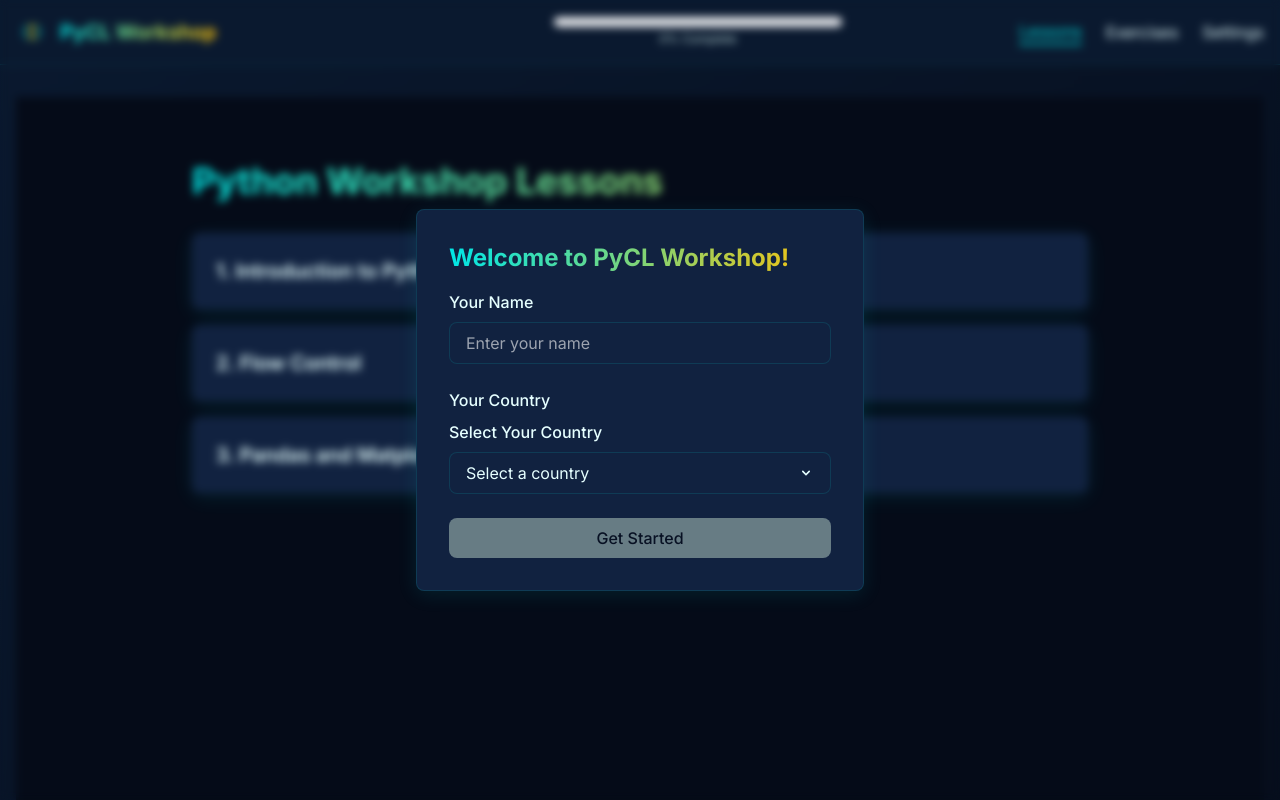
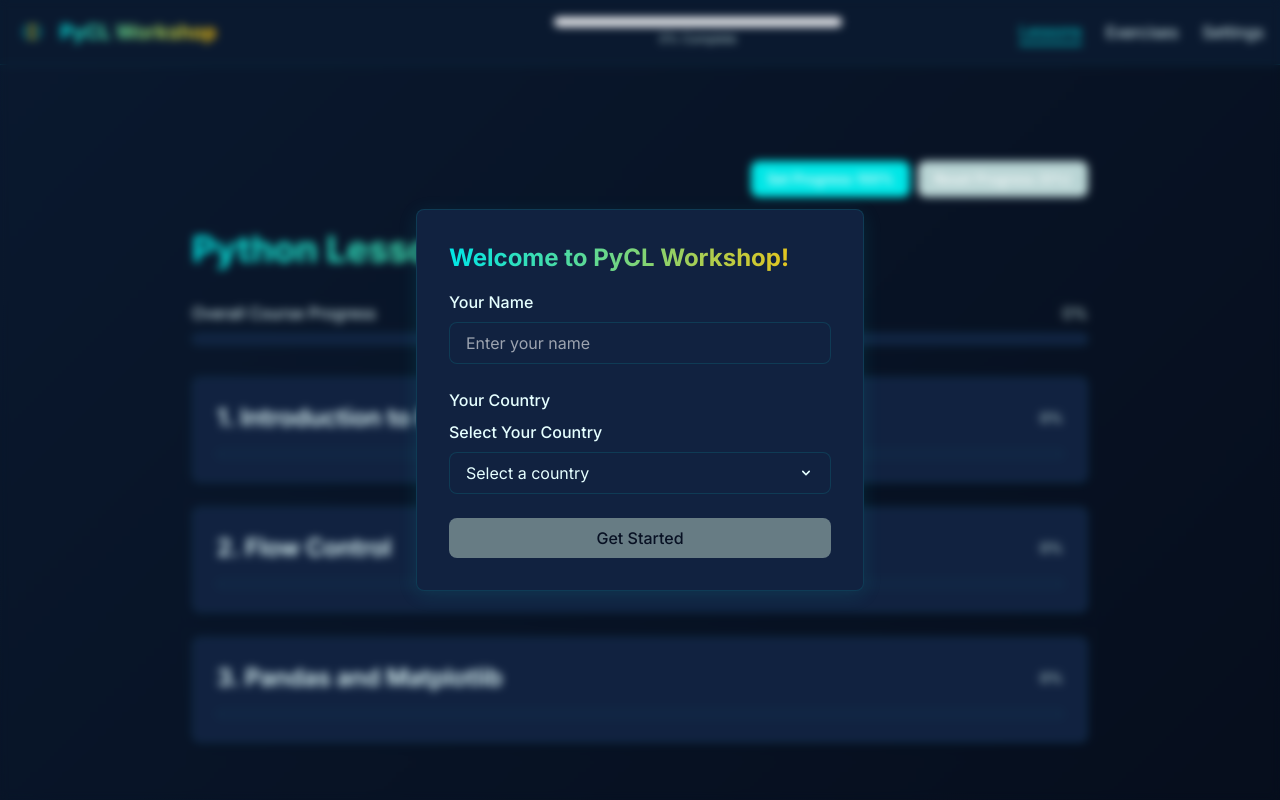
Before and after one commit to linguist89/compling_python_workshop_2025, a Next.js app: page /lessons in a window 1280 px wide. Shown: the top 800 px of the page. Built offline with nearby package versions, Linux system fonts and the light colour scheme.

Commit message:
Added a nice congratulatory message when the user completes all the lessons

```diff
--- a/package.json
+++ b/package.json
@@ -11,6 +11,7 @@
   "dependencies": {
     "@next-languages/flags": "^0.4.2",
     "@tailwindcss/typography": "^0.5.16",
+    "canvas-confetti": "^1.9.3",
     "country-flag-icons": "^1.5.14",
     "framer-motion": "^12.0.6",
     "gray-matter": "^4.0.3",
--- a/src/app/(pages)/lessons/[id]/LessonContent.js
+++ b/src/app/(pages)/lessons/[id]/LessonContent.js
@@ -52,21 +52,50 @@ const Section = ({ children, onComplete, isCompleted }) => (
 export default function LessonContent({ content, lessonId }) {
   const [userName, setUserName] = useState('')
   const [showPopup, setShowPopup] = useState(false)
+  const [showCompletionPopup, setShowCompletionPopup] = useState(false)
   const [completedSections, setCompletedSections] = useState({})
+  const [processedContent, setProcessedContent] = useState({ introduction: '', subsections: [] })
   const router = useRouter()
   const currentLessonId = parseInt(lessonId)
   const maxLessonId = Object.keys(lessonTitles).length
   const hasNextLesson = currentLessonId < maxLessonId
-  const { markSectionComplete, setTotalSections, getProgress, getLessonProgress } = useProgress()
+  const { markSectionComplete, setTotalSections, getProgress, getLessonProgress, registerCompletionCallback, setProgress, resetProgress } = useProgress()
   const progress = getProgress()
   const lessonProgress = getLessonProgress(lessonId)
 
+  // Process content on mount or when content changes
+  useEffect(() => {
+    // First, find the main heading and introduction
+    const [mainSection, ...restContent] = content.split('\n# ');
+    const mainContent = restContent[0] || mainSection; // If no # found, use entire content
+
+    // Then split the rest by ##
+    const sections = mainContent.split('\n## ');
+    const introduction = sections[0];
+    const subsections = sections.slice(1);
+
+    setProcessedContent({ introduction, subsections });
+
+    // Set total sections count (only counting subsections)
+    setTotalSections(lessonId, subsections.length);
+  }, [content, lessonId, setTotalSections]);
+
+  // Handle user name and completion callback
   useEffect(() => {
     const savedName = localStorage.getItem('userName')
     if (savedName) {
       setUserName(savedName)
     }
-  }, [])
+  }, []);
+
+  // Register completion callback
+  useEffect(() => {
+    const handleCompletion = () => {
+      setShowCompletionPopup(true);
+    };
+
+    registerCompletionCallback(handleCompletion);
+  }, [registerCompletionCallback]);
 
   const goToNextLesson = () => {
     if (hasNextLesson) {
@@ -83,47 +112,7 @@ export default function LessonContent({ content, lessonId }) {
     setShowPopup(true)
   }
 
-  // Split content into sections based on ## headings
-  const processContent = (content) => {
-    // First, find the main heading and introduction
-    const [mainSection, ...restContent] = content.split('\n# ');
-    const mainContent = restContent[0] || mainSection; // If no # found, use entire content
-
-    // Then split the rest by ##
-    const sections = mainContent.split('\n## ');
-    const introduction = sections[0];
-    const subsections = sections.slice(1);
-
-    // Set total sections count (only counting subsections)
-    useEffect(() => {
-      setTotalSections(lessonId, subsections.length);
-    }, []);
-
-    return (
-      <>
-        <div className="mb-8">
-          <div className="mb-4">
-            <div className="flex justify-between mb-2">
-              <span style={{ color: 'var(--text-primary)' }}>Lesson Progress</span>
-              <span style={{ color: 'var(--text-secondary)' }}>
-                {lessonProgress}%
-              </span>
-            </div>
-            <ProgressBar percentage={lessonProgress} height="8px" />
-          </div>
-          <div>
-            <div className="flex justify-between mb-2">
-              <span style={{ color: 'var(--text-primary)' }}>Overall Course Progress</span>
-              <span style={{ color: 'var(--text-secondary)' }}>
-                {progress}%
-              </span>
-            </div>
-            <ProgressBar percentage={progress} height="12px" />
-          </div>
-        </div>
-
-        {/* Main introduction section without completion button */}
-        <div className="mb-12">
+  const renderMarkdown = (content) => (
     <ReactMarkdown
       components={{
         code({node, inline, className, children, ...props}) {
@@ -154,53 +143,29 @@ export default function LessonContent({ content, lessonId }) {
         }
       }}
     >
-            {introduction}
+      {content}
     </ReactMarkdown>
-        </div>
+  )
 
-        {/* Subsections with completion buttons */}
-        {subsections.map((section, index) => (
-          <Section
-            key={index}
-            onComplete={() => handleSectionComplete(index)}
-            isCompleted={completedSections[index]}
-          >
-            <ReactMarkdown
-              components={{
-                code({node, inline, className, children, ...props}) {
-                  const match = /language-(\w+)/.exec(className || '')
-                  return !inline && match ? (
-                    <div className="rounded-lg overflow-hidden">
-                      <SyntaxHighlighter
-                        {...props}
-                        children={String(children).replace(/\n$/, '')}
-                        style={atomDark}
-                        language={match[1]}
-                        PreTag="div"
-                      />
-                    </div>
-                  ) : (
-                    <code
-                      {...props}
-                      className={className}
-                      style={{
-                        backgroundColor: 'var(--card-background)',
-                        padding: '0.2em 0.4em',
-                        borderRadius: '0.25em',
-                      }}
-                    >
-                      {children}
-                    </code>
-                  )
-                }
-              }}
-            >
-              {`## ${section}`}
-            </ReactMarkdown>
-          </Section>
-        ))}
-      </>
-    );
+  // Add test functions to control progress
+  const setProgressTo100 = () => {
+    setProgress(prev => {
+      const newProgress = {
+        ...prev,
+        lessons: {
+          1: { completedSections: 10, totalSections: 10 },
+          2: { completedSections: 10, totalSections: 10 },
+          3: { completedSections: 10, totalSections: 10 }
+        },
+        hasReachedCompletion: false // Set to false to trigger completion celebration
+      };
+      localStorage.setItem('progress', JSON.stringify(newProgress));
+      return newProgress;
+    });
+  };
+
+  const setProgressTo0 = () => {
+    resetProgress();
   };
 
   return (
@@ -209,6 +174,11 @@ export default function LessonContent({ content, lessonId }) {
         show={showPopup}
         progress={progress}
         onClose={() => setShowPopup(false)}
+      />
+      <LaptopPopup
+        show={showCompletionPopup}
+        progress={100}
+        onClose={() => setShowCompletionPopup(false)}
       />
       <div className="container mx-auto px-4 py-16">
         <div className="max-w-4xl mx-auto">
@@ -252,7 +222,42 @@ export default function LessonContent({ content, lessonId }) {
               '--tw-prose-td-borders': 'var(--card-border)'
             }}
           >
-            {processContent(content)}
+            <div className="mb-8">
+              <div className="mb-4">
+                <div className="flex justify-between mb-2">
+                  <span style={{ color: 'var(--text-primary)' }}>Lesson Progress</span>
+                  <span style={{ color: 'var(--text-secondary)' }}>
+                    {lessonProgress}%
+                  </span>
+                </div>
+                <ProgressBar percentage={lessonProgress} height="8px" />
+              </div>
+              <div>
+                <div className="flex justify-between mb-2">
+                  <span style={{ color: 'var(--text-primary)' }}>Overall Course Progress</span>
+                  <span style={{ color: 'var(--text-secondary)' }}>
+                    {progress}%
+                  </span>
+                </div>
+                <ProgressBar percentage={progress} height="12px" />
+              </div>
+            </div>
+
+            {/* Main introduction section without completion button */}
+            <div className="mb-12">
+              {renderMarkdown(processedContent.introduction)}
+            </div>
+
+            {/* Subsections with completion buttons */}
+            {processedContent.subsections.map((section, index) => (
+              <Section
+                key={index}
+                onComplete={() => handleSectionComplete(index)}
+                isCompleted={completedSections[index]}
+              >
+                {renderMarkdown(`## ${section}`)}
+              </Section>
+            ))}
           </article>
 
           {/* Navigation */}
--- a/src/app/(pages)/lessons/page.js
+++ b/src/app/(pages)/lessons/page.js
@@ -1,21 +1,92 @@
 'use client'
 
-import Link from 'next/link';
-import { getAllMarkdownFiles } from '@/lib/markdown';
+import { useState, useEffect } from 'react'
+import { useProgress } from '@/app/contexts/ProgressContext'
+import ProgressBar from '@/app/components/ProgressBar'
+import LaptopPopup from '@/app/components/LaptopPopup'
+import Link from 'next/link'
 
 const lessonTitles = {
   '1': 'Introduction to Python',
   '2': 'Flow Control',
   '3': 'Pandas and Matplotlib'
-};
+}
 
-export default function LessonsIndex() {
-  const lessons = getAllMarkdownFiles();
+export default function LessonsPage() {
+  const { getProgress, getLessonProgress, setProgress, resetProgress, registerCompletionCallback } = useProgress()
+  const [showCompletionPopup, setShowCompletionPopup] = useState(false)
+  const progress = getProgress()
+
+  // Register completion callback
+  useEffect(() => {
+    const handleCompletion = () => {
+      setShowCompletionPopup(true);
+    };
+
+    registerCompletionCallback(handleCompletion);
+
+    // Cleanup on unmount
+    return () => registerCompletionCallback(null);
+  }, [registerCompletionCallback]);
+
+  // Test functions to control progress
+  const setProgressTo100 = () => {
+    // First reset to ensure clean state
+    resetProgress();
+
+    // Then set to 100% with a slight delay to ensure state update
+    setTimeout(() => {
+      setProgress({
+        lessons: {
+          1: { completedSections: 10, totalSections: 10 },
+          2: { completedSections: 10, totalSections: 10 },
+          3: { completedSections: 10, totalSections: 10 }
+        },
+        hasReachedCompletion: false // This will trigger the celebration
+      });
+    }, 100);
+  };
+
+  const setProgressTo0 = () => {
+    setShowCompletionPopup(false); // Hide popup if visible
+    resetProgress();
+  };
 
   return (
-    <div className="min-h-screen" style={{ backgroundColor: 'var(--color-dark)' }}>
-      <div className="container mx-auto px-4 py-16">
+    <div className="min-h-screen py-16">
+      {/* Completion Popup */}
+      <LaptopPopup
+        show={showCompletionPopup}
+        progress={100}
+        onClose={() => setShowCompletionPopup(false)}
+      />
+
+      <div className="container mx-auto px-4">
         <div className="max-w-4xl mx-auto">
+          {/* Test Controls */}
+          <div className="mb-8 flex justify-end gap-2">
+            <button
+              onClick={setProgressTo100}
+              className="px-4 py-2 rounded-lg font-medium text-sm transition-all duration-300 hover:opacity-80"
+              style={{
+                backgroundColor: 'var(--text-accent)',
+                color: 'white',
+              }}
+            >
+              Set Progress 100%
+            </button>
+            <button
+              onClick={setProgressTo0}
+              className="px-4 py-2 rounded-lg font-medium text-sm transition-all duration-300 hover:opacity-80"
+              style={{
+                backgroundColor: 'var(--text-secondary)',
+                color: 'white',
+              }}
+            >
+              Reset Progress (0%)
+            </button>
+          </div>
+
           <h1
             className="text-4xl font-bold mb-8"
             style={{
@@ -24,37 +95,52 @@ export default function LessonsIndex() {
               WebkitTextFillColor: 'transparent'
             }}
           >
-            Python Workshop Lessons
+            Python Lessons
           </h1>
-          <div className="space-y-4">
-            {lessons
-              .sort((a, b) => parseInt(a.id) - parseInt(b.id))
-              .map((lesson) => (
+
+          <div className="mb-8">
+            <div className="flex justify-between mb-2">
+              <span style={{ color: 'var(--text-primary)' }}>Overall Course Progress</span>
+              <span style={{ color: 'var(--text-secondary)' }}>{progress}%</span>
+            </div>
+            <ProgressBar percentage={progress} height="12px" />
+          </div>
+
+          <div className="grid gap-6">
+            {Object.entries(lessonTitles).map(([id, title]) => {
+              const lessonProgress = getLessonProgress(id);
+              return (
                 <Link
-                  key={lesson.id}
-                  href={`/lessons/${lesson.id}`}
+                  key={id}
+                  href={`/lessons/${id}`}
                   className="block p-6 rounded-lg transition-all duration-300"
                   style={{
                     backgroundColor: 'var(--card-background)',
-                    borderColor: 'var(--card-border)',
-                    boxShadow: 'var(--card-shadow)',
-                    ':hover': {
-                      boxShadow: 'var(--effect-cardHover)',
-                      transform: 'translateY(-2px)'
-                    }
+                    border: '1px solid var(--card-border)',
+                    boxShadow: '0 4px 6px -1px rgba(0, 0, 0, 0.1), 0 2px 4px -1px rgba(0, 0, 0, 0.06)'
                   }}
                 >
-                  <h2
-                    className="text-xl font-semibold"
-                    style={{ color: 'var(--text-primary)' }}
-                  >
-                    {`${lesson.id}. ${lesson.title}`}
-                  </h2>
+                  <div className="flex justify-between items-center mb-4">
+                    <h2
+                      className="text-2xl font-semibold"
+                      style={{ color: 'var(--text-primary)' }}
+                    >
+                      {`${id}. ${title}`}
+                    </h2>
+                    <span
+                      className="text-sm font-medium"
+                      style={{ color: 'var(--text-secondary)' }}
+                    >
+                      {lessonProgress}%
+                    </span>
+                  </div>
+                  <ProgressBar percentage={lessonProgress} height="8px" />
                 </Link>
-              ))}
+              );
+            })}
           </div>
         </div>
       </div>
     </div>
-  );
+  )
 }
--- a/src/app/contexts/ProgressContext.js
+++ b/src/app/contexts/ProgressContext.js
@@ -1,5 +1,5 @@
 'use client'
-import { createContext, useContext, useState, useEffect } from 'react';
+import { createContext, useContext, useState, useEffect, useCallback, useRef } from 'react';
 
 const ProgressContext = createContext();
 
@@ -11,11 +11,13 @@ const initialProgressState = {
     1: { completedSections: 0, totalSections: 0 },
     2: { completedSections: 0, totalSections: 0 },
     3: { completedSections: 0, totalSections: 0 }
-  }
+  },
+  hasReachedCompletion: false
 };
 
 export function ProgressProvider({ children }) {
   const [progress, setProgress] = useState(initialProgressState);
+  const completionCallbackRef = useRef(null);
 
   useEffect(() => {
     // Load progress from localStorage on mount
@@ -25,7 +27,10 @@ export function ProgressProvider({ children }) {
         const parsed = JSON.parse(savedProgress);
         // Ensure the parsed data has the correct structure
         if (parsed && parsed.lessons) {
-          setProgress(parsed);
+          setProgress(prev => ({
+            ...parsed,
+            hasReachedCompletion: parsed.hasReachedCompletion || false
+          }));
         } else {
           setProgress(initialProgressState);
         }
@@ -36,7 +41,7 @@ export function ProgressProvider({ children }) {
     }
   }, []);
 
-  const markSectionComplete = (lessonId) => {
+  const markSectionComplete = useCallback((lessonId) => {
     if (!lessonId) return;
 
     setProgress(prev => {
@@ -53,12 +58,67 @@ export function ProgressProvider({ children }) {
           }
         }
       };
+
+      // Calculate if this completion brings us to 100%
+      let totalProgress = 0;
+      Object.entries(newProgress.lessons).forEach(([_, lesson]) => {
+        if (lesson && lesson.totalSections > 0) {
+          const lessonCompletion = (lesson.completedSections / lesson.totalSections) * LESSON_WEIGHT;
+          totalProgress += lessonCompletion;
+        }
+      });
+
+      // If we just reached 100% and haven't shown completion before
+      if (totalProgress >= 100 && !prev.hasReachedCompletion) {
+        newProgress.hasReachedCompletion = true;
+        // Schedule the callback to run after the render phase
+        if (completionCallbackRef.current) {
+          Promise.resolve().then(() => {
+            if (completionCallbackRef.current) {
+              completionCallbackRef.current();
+            }
+          });
+        }
+      }
+
       localStorage.setItem('progress', JSON.stringify(newProgress));
       return newProgress;
     });
-  };
+  }, []);
 
-  const setTotalSections = (lessonId, total) => {
+  // Update setProgress to handle completion checks
+  const updateProgress = useCallback((newState) => {
+    setProgress(prev => {
+      const updatedProgress = typeof newState === 'function' ? newState(prev) : newState;
+
+      // Calculate total progress
+      let totalProgress = 0;
+      Object.entries(updatedProgress.lessons).forEach(([_, lesson]) => {
+        if (lesson && lesson.totalSections > 0) {
+          const lessonCompletion = (lesson.completedSections / lesson.totalSections) * LESSON_WEIGHT;
+          totalProgress += lessonCompletion;
+        }
+      });
+
+      // Check for completion
+      if (totalProgress >= 100 && !updatedProgress.hasReachedCompletion) {
+        updatedProgress.hasReachedCompletion = true;
+        // Schedule the callback to run after the render phase
+        if (completionCallbackRef.current) {
+          Promise.resolve().then(() => {
+            if (completionCallbackRef.current) {
+              completionCallbackRef.current();
+            }
+          });
+        }
+      }
+
+      localStorage.setItem('progress', JSON.stringify(updatedProgress));
+      return updatedProgress;
+    });
+  }, []);
+
+  const setTotalSections = useCallback((lessonId, total) => {
     if (!lessonId) return;
 
     setProgress(prev => {
@@ -75,9 +135,9 @@ export function ProgressProvider({ children }) {
       localStorage.setItem('progress', JSON.stringify(newProgress));
       return newProgress;
     });
-  };
+  }, []);
 
-  const getProgress = () => {
+  const getProgress = useCallback(() => {
     // Calculate overall percentage based on all lessons contributing equally
     if (!progress?.lessons) return 0;
 
@@ -93,27 +153,39 @@ export function ProgressProvider({ children }) {
     });
 
     return Math.floor(totalProgress);
-  };
+  }, [progress]);
 
-  const getLessonProgress = (lessonId) => {
+  const getLessonProgress = useCallback((lessonId) => {
     const lesson = progress?.lessons?.[lessonId];
     if (!lesson || lesson.totalSections === 0) return 0;
     return Math.floor((lesson.completedSections / lesson.totalSections) * 100);
-  };
+  }, [progress]);
 
-  const resetProgress = () => {
-    setProgress(initialProgressState);
+  const resetProgress = useCallback(() => {
+    setProgress({
+      ...initialProgressState,
+      hasReachedCompletion: false
+    });
     localStorage.removeItem('progress');
+  }, []);
+
+  const registerCompletionCallback = useCallback((callback) => {
+    completionCallbackRef.current = callback;
+  }, []);
+
+  const contextValue = {
+    progress,
+    setProgress: updateProgress,
+    markSectionComplete,
+    setTotalSections,
+    getProgress,
+    getLessonProgress,
+    resetProgress,
+    registerCompletionCallback,
   };
 
   return (
-    <ProgressContext.Provider value={{
-      markSectionComplete,
-      setTotalSections,
-      getProgress,
-      getLessonProgress,
-      resetProgress,
-    }}>
+    <ProgressContext.Provider value={contextValue}>
       {children}
     </ProgressContext.Provider>
   );
@@ -121,7 +193,7 @@ export function ProgressProvider({ children }) {
 
 export function useProgress() {
   const context = useContext(ProgressContext);
-  if (!context) {
+  if (context === undefined) {
     throw new Error('useProgress must be used within a ProgressProvider');
   }
   return context;
```
Also changed, not shown: src/app/components/Celebration.js (added, +89 -0 lines), src/app/components/LaptopPopup.js (+31 -10 lines), 1 other file (tests, documents, lock files or other folders). Lines whose indentation alone changed are shown as unchanged.
